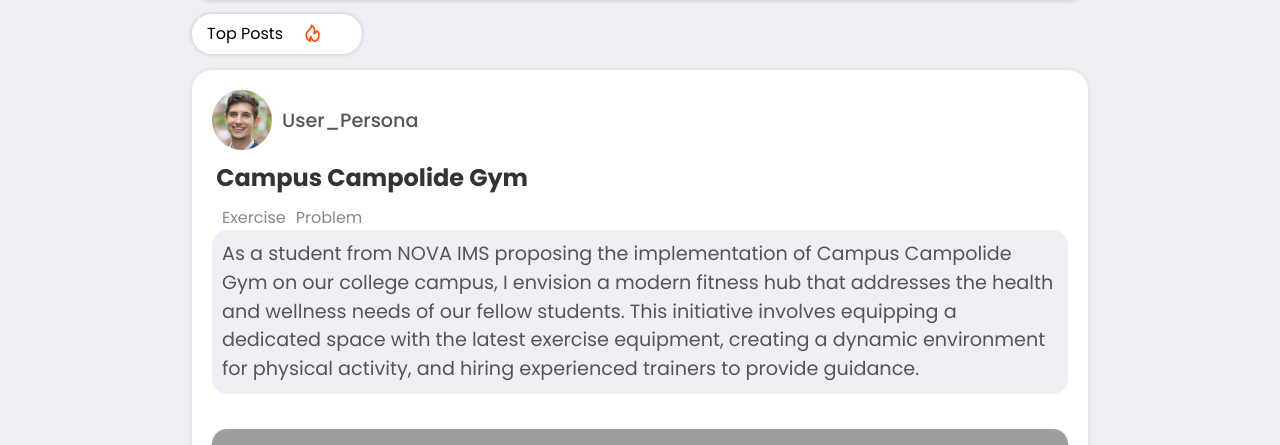
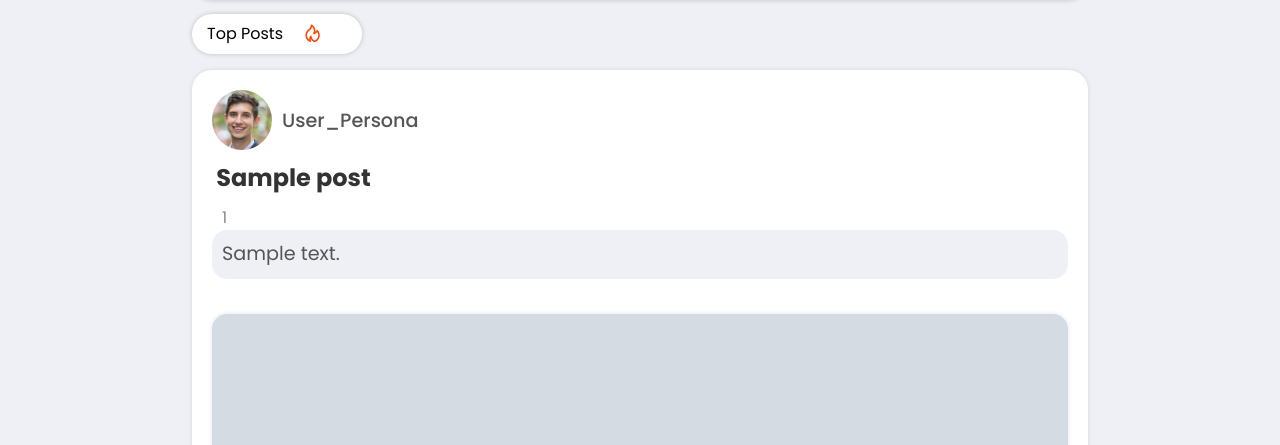
Before and after one commit to Rubenr02/iNOVAtion-Hub-PSI, a PHP site: page /iNOVAtion-html.php in a window 1280 px wide. Shown: the part 202-647 px from the top of the page. Run offline with PHP 8.4, Linux system fonts and the light colour scheme; the visitor is signed in with stand-in values (Sample User, id 1); data comes from the database, SQL or seed files in the repository; tables that the repository leaves empty hold one stand-in row (values such as "Sample post"); grey boxes marked "Sample" are stand-in pictures; grey boxes are pictures that could not be loaded.

Commit message:
Update iNOVAtion-html.php

```diff
--- a/iNOVAtion-html.php
+++ b/iNOVAtion-html.php
@@ -22,8 +22,35 @@ if (isset($_SESSION['USERID'])) {
         $row = $result->fetch_assoc();
         $username = $row['USERNAME'];
     }
+
+// Fetch posts from the database
+$postQuery = "SELECT * FROM POSTS";
+$postResult = $conn->query($postQuery);
+
+if ($postResult->num_rows > 0) {
+  while ($postRow = $postResult->fetch_assoc()) {
+      $postTitle = $postRow['TITLE'];
+      $tagID = $postRow['TAGID']; // Replace with the actual column name
+      $postContent = $postRow['DESCRIPTION'];
+      $postImage = $postRow['IMAGE'];
+
+      // Fetch tag information from TAGS table
+      $tagQuery = "SELECT TAGS FROM TAGS WHERE TAGID = '$tagID'";
+      $tagResult = $conn->query($tagQuery);
+
+      if ($tagResult->num_rows == 1) {
+          $tagRow = $tagResult->fetch_assoc();
+          $tagName = $tagRow['TAGS'];
+
+      } else {
+          echo "Error fetching tag information.";
+      }
+  }
+} else {
+    echo "No posts found.";
 }
 
+}
 ?>
 
 <!DOCTYPE html>
@@ -108,42 +135,23 @@ if (isset($_SESSION['USERID'])) {
 
     <!-- Post Template -->
     <div class="post">
-
     <div class="post-header">
-
         <div class="user-info">
             <img src="Images/persona.avif" alt="User Profile Picture">
             <span class="username">User_Persona</span>
         </div>
-
-          <h2 class="post-title">Campus Campolide Gym</h2>
-
+        <h2 class="post-title"><?php echo $postTitle; ?></h2>
         <div class="post-tag">
-            <span class="input-tag">Exercise</span>
-            <span class="input-type">Problem</span>
+            <span class="input-tag"><?php echo $tagID; ?></span>
         </div>
-
     </div>
-
     <a href="ViewPost-html.html" class="post-link">
-
         <div class="post-content">
-
-          <p>
-            As a student from NOVA IMS proposing the implementation of Campus Campolide Gym on our college campus,
-            I envision a modern fitness hub that addresses the health and wellness needs of our fellow students.
-            This initiative involves equipping a dedicated space with the latest exercise equipment, creating a dynamic environment
-            for physical activity, and hiring experienced trainers to provide guidance.
-          </p>
-
+            <p><?php echo $postContent; ?></p>
         </div>
-
-        <img src="Images/gym.png" alt="Campus Gym Image" class="post-image">
-
+        <img src="<?php echo $postImage; ?>" class="post-image">
     </a>
-
     <div class="post-footer">
-
         <div class="post-actions">
             <button class="upvote-button"><i class="uil uil-arrow-up"></i></button>
             <button class="downvote-button"><i class="uil uil-arrow-down"></i></button>
@@ -151,15 +159,13 @@ if (isset($_SESSION['USERID'])) {
                 <button class="comment-button"><i class="uil uil-comment"></i></button>
             </a>
         </div>
-
         <div class="post-stats">
             <span class="vote-count"></span>
             <span class="comment-count"></span>
         </div>
-
+    </div>
 </div>
 
-    </div>
 
   </section>
 
```
Lines whose indentation alone changed are shown as unchanged.
